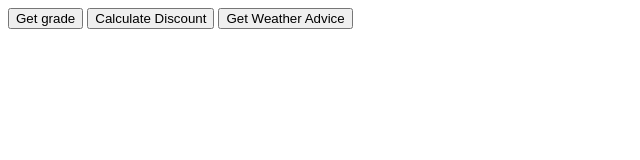
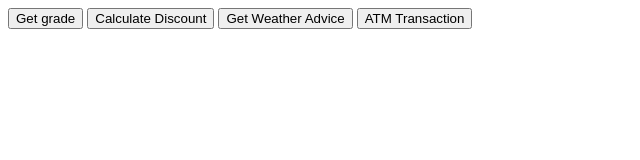
Before and after one commit to ayscript/Javascript_task_2a, a plain HTML site: page JavaScript_2a/index.html in a window 1280 px wide. Shown: the whole page, without its empty margins (0-640 px from the left). Drawn offline with Linux system fonts and the light colour scheme.

Commit message:
completion of exercice 4

```diff
--- a/JavaScript_2a/exercise.js
+++ b/JavaScript_2a/exercise.js
@@ -36,41 +36,78 @@ function exercise2() {
   function calculatePrice(price, customerType, isFirstPurchase) {
     let discountedPrice = 0;
     if (String(customerType).toLowerCase() === "student") {
-      const discountPercentage = isFirstPurchase.toLowerCase() === 'yes' ? 15 : 10;
+      const discountPercentage =
+        isFirstPurchase.toLowerCase() === "yes" ? 15 : 10;
       discountedPrice =
         Number(price) - (discountPercentage / 100) * Number(price);
     } else if (String(customerType).toLowerCase() === "senior") {
-      const discountPercentage = isFirstPurchase.toLowerCase() === 'yes' ? 20 : 15;
+      const discountPercentage =
+        isFirstPurchase.toLowerCase() === "yes" ? 20 : 15;
       discountedPrice =
         Number(price) - (discountPercentage / 100) * Number(price);
     } else if (String(customerType).toLowerCase() === "employee") {
-      const discountPercentage = isFirstPurchase.toLowerCase() === 'yes' ? 25 : 20;
+      const discountPercentage =
+        isFirstPurchase.toLowerCase() === "yes" ? 25 : 20;
       discountedPrice =
         Number(price) - (discountPercentage / 100) * Number(price);
     }
 
-    return `Discounted price is ${discountedPrice}`
+    return `Discounted price is ${discountedPrice}`;
   }
 
-  console.log(calculatePrice(price, customerType, isFirstPurchase))
+  console.log(calculatePrice(price, customerType, isFirstPurchase));
 }
 
 function exercise3() {
-    const temperature = prompt("What is the current temperature")
-    const isRaining = prompt("Is it raining?")
-    function weatherAdvice(temperature, isRaining){
-        if (Number(temperature) < 32 && String(isRaining).toLowerCase() === 'yes') {
-            return 'Freezing rain! Stay inside!'
-        } else if(Number(temperature) < 32) {
-            return "Very cold, wear a heavy coat."
-        } else if(Number(temperature) >= 32 && Number(temperature) <= 59) {
-            return "Chilly, bring a jacket."
-        } else if(Number(temperature) >= 60 && Number(temperature) <= 79) {
-            return "Nice Weather!"
-        } else if (Number(temperature) >= 80) {
-            return "It's hot, stay hydrated!"
+  const temperature = prompt("What is the current temperature");
+  const isRaining = prompt("Is it raining?");
+  function weatherAdvice(temperature, isRaining) {
+    if (Number(temperature) < 32 && String(isRaining).toLowerCase() === "yes") {
+      return "Freezing rain! Stay inside!";
+    } else if (Number(temperature) < 32) {
+      return "Very cold, wear a heavy coat.";
+    } else if (Number(temperature) >= 32 && Number(temperature) <= 59) {
+      return "Chilly, bring a jacket.";
+    } else if (Number(temperature) >= 60 && Number(temperature) <= 79) {
+      return "Nice Weather!";
+    } else if (Number(temperature) >= 80) {
+      return "It's hot, stay hydrated!";
+    }
+  }
+
+  console.log(weatherAdvice(temperature, isRaining));
+}
+
+function exercise4() {
+  const balance = 1000;
+  const action = prompt(
+    "What do you want to do? (Type either withdraw or deposit)"
+  );
+  const amount =
+    action.toLowerCase() === "withdraw"
+      ? prompt("Enter the amount you want to withdraw")
+      : prompt("Enter the amount you want to deposit");
+  function ATMSimulation(balance, action, amount) {
+    if (action.toLowerCase() === "withdraw") {
+      if (Number(amount) > 500) {
+        return "You have exceeded the transaction limit, Transaction limit is 500";
+      } else {
+        if (Number(amount) < balance) {
+          return `Withdrawal Successful! New Balance is ${
+            balance - Number(amount)
+          }`;
+        } else if (Number(amount) > balance) {
+          return `Insufficient funds yout Balance is ${balance}`;
         }
+      }
+    } else if (action === "deposit") {
+      balance += Number(amount);
+
+      return `Deposit Successful, your new balance is ${balance}`;
+    } else {
+      return "You entered an invalid input";
     }
+  }
 
-    console.log(weatherAdvice(temperature, isRaining))
+  alert(ATMSimulation(balance, action, amount));
 }
--- a/JavaScript_2a/index.html
+++ b/JavaScript_2a/index.html
@@ -9,6 +9,7 @@
     <button onclick="exercise1()">Get grade</button>
     <button onclick="exercise2()">Calculate Discount</button>
     <button onclick="exercise3()">Get Weather Advice</button>
+    <button onclick="exercise4()">ATM Transaction</button>
 
     <script src="exercise.js"></script>
   </body>
```
